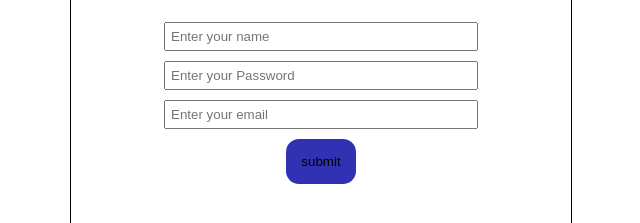
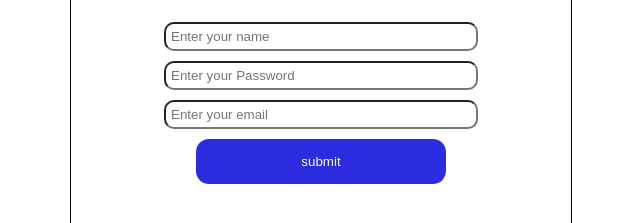
Before and after one commit to Priti14-04/t400270191, a plain HTML site: page index.html in a window 1280 px wide. Shown: the part 151-374 px from the top of the page, without its empty margins (319-959 px from the left). Drawn offline with Linux system fonts and the light colour scheme.

Commit message:
login page add

```diff
--- a/index.html
+++ b/index.html
@@ -18,19 +18,24 @@
             margin-bottom: 10px;
             padding:5px;
             width:300px;
+            border-radius: 10px;
+            border:0.5 px solid;
         }
         .input1{
             margin-top:5px;
             margin-bottom: 10px;
             padding:5px;
             width:300px;
+            border-radius: 10px;
+            border:0.5 px solid;
         }
         .btn{
             padding:15px;
             border-radius: 13px;
+            width:250px;
             border:none;
-            background-color: rgb(49, 49, 179);
-            color:black;
+            background-color: rgb(43, 43, 223);
+            color:white;
 
         }
     </style>
```
